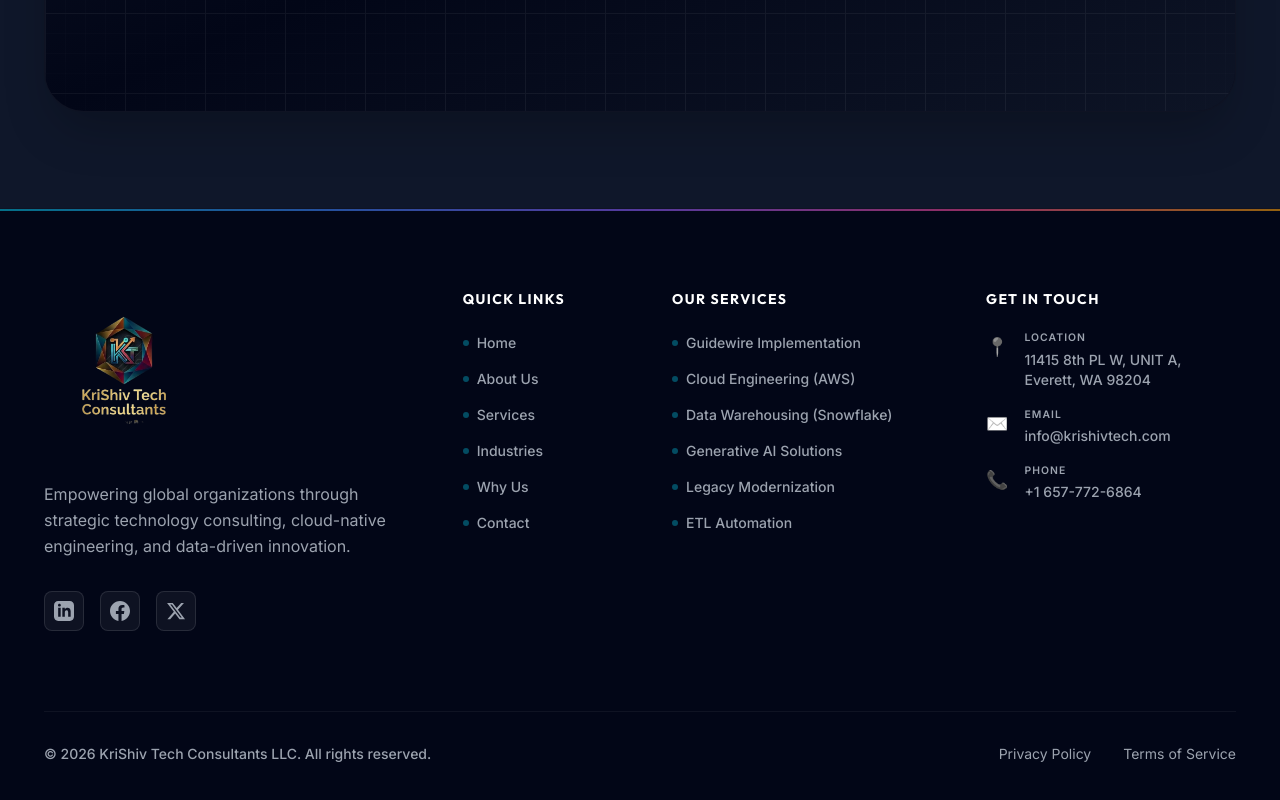
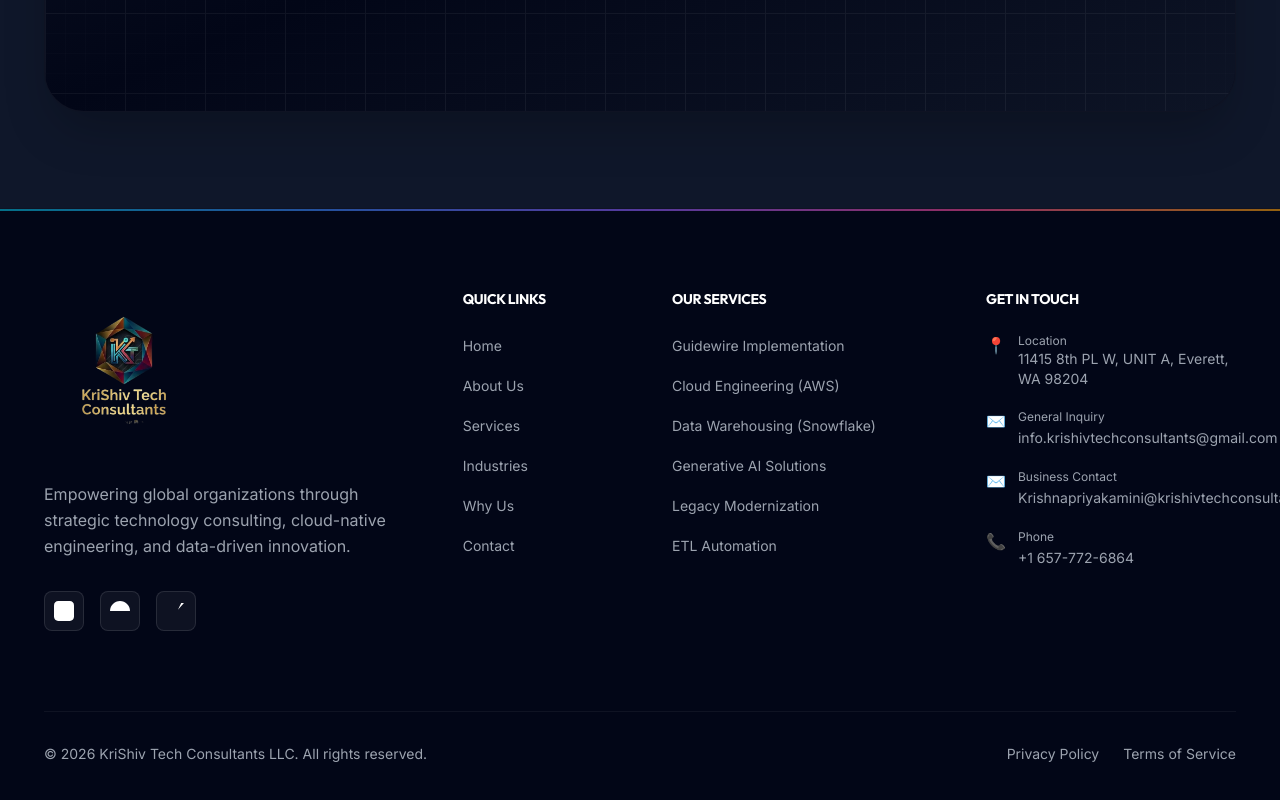
Before and after one commit to Yes1th/Krishiv, a React (Vite) app: page /contact in a window 1280 px wide. Shown: the part 3241-4041 px from the top of the page. Built offline with nearby package versions, Linux system fonts and the light colour scheme.

Commit message:
Update Footer.jsx

```diff
--- a/src/components/Footer.jsx
+++ b/src/components/Footer.jsx
@@ -24,34 +24,47 @@ export default function Footer() {
 
   return (
     <footer className="relative bg-bg-dark border-t border-white/5 overflow-hidden">
-      {/* Signature Gradient Top Border */}
+      {/* Top Border */}
       <div className="absolute top-0 left-0 w-full h-[2px] bg-brand opacity-60"></div>
 
       <div className="container mx-auto px-6 py-20">
         <div className="grid grid-cols-1 md:grid-cols-2 lg:grid-cols-12 gap-12 lg:gap-16">
-          {/* Brand & Social */}
+
+          {/* Brand */}
           <div className="lg:col-span-4 flex flex-col gap-8 items-start">
             <Link to="/" className="flex items-center gap-4 group -ml-4 lg:-ml-16">
-              <img src={logo} alt="KriShiv Tech Logo" className="h-40 w-auto object-contain transition-transform hover:scale-105" />
+              <img src={logo} alt="KriShiv Tech Logo" className="h-40 w-auto object-contain hover:scale-105 transition-transform" />
             </Link>
 
             <p className="text-text-muted text-base leading-relaxed max-w-sm">
               Empowering global organizations through strategic technology consulting, cloud-native engineering, and data-driven innovation.
             </p>
 
+            {/* Social Icons */}
             <div className="flex items-center gap-4">
               {[
-                { label: 'LinkedIn', icon: 'M19 0h-14c-2.761 0-5 2.239-5 5v14c0 2.761 2.239 5 5 5h14c2.762 0 5-2.239 5-5v-14c0-2.761-2.238-5-5-5zm-11 19h-3v-11h3v11zm-1.5-12.268c-.966 0-1.75-.79-1.75-1.764s.784-1.764 1.75-1.764 1.75.79 1.75 1.764-.783 1.764-1.75 1.764zm13.5 12.268h-3v-5.604c0-3.368-4-3.113-4 0v5.604h-3v-11h3v1.765c1.396-2.586 7-2.777 7 2.476v6.759z', href: 'https://www.linkedin.com/company/krishiv-tech-consultants-llc/about/?viewAsMember=true' },
-                { label: 'Facebook', icon: 'M24 12.073c0-6.627-5.373-12-12-12s-12 5.373-12 12c0 5.99 4.388 10.954 10.125 11.854v-8.385H7.078v-3.47h3.047V9.43c0-3.007 1.792-4.669 4.533-4.669 1.312 0 2.686.235 2.686.235v2.953H15.83c-1.491 0-1.956.925-1.956 1.874v2.25h3.328l-.532 3.47h-2.796v8.385C19.612 23.027 24 18.062 24 12.073z', href: '#' },
-                { label: 'X', icon: 'M18.244 2.25h3.308l-7.227 8.26 8.502 11.24H16.17l-5.214-6.817L4.99 21.75H1.68l7.73-8.835L1.254 2.25H8.08l4.713 6.231zm-1.161 17.52h1.833L7.084 4.126H5.117z', href: '#' }
+                {
+                  label: 'LinkedIn',
+                  icon: 'M19 0h-14c-2.761 0-5 2.239-5 5v14c0 2.761 2.239 5 5 5h14c2.762 0 5-2.239 5-5v-14c0-2.761-2.238-5-5-5z',
+                  href: 'https://www.linkedin.com/company/krishiv-tech-consultants-llc/about/?viewAsMember=true'
+                },
+                {
+                  label: 'Facebook',
+                  icon: 'M24 12.073c0-6.627-5.373-12-12-12s-12 5.373-12 12',
+                  href: '#'
+                },
+                {
+                  label: 'X',
+                  icon: 'M18.244 2.25h3.308l-7.227 8.26',
+                  href: '#'
+                }
               ].map((social) => (
                 <a
                   key={social.label}
                   href={social.href}
                   target={social.href !== '#' ? "_blank" : undefined}
                   rel={social.href !== '#' ? "noopener noreferrer" : undefined}
-                  className="w-10 h-10 rounded-lg bg-white/5 border border-white/10 flex items-center justify-center text-text-muted transition-all duration-300 hover:bg-accent-cyan/10 hover:border-accent-cyan/40 hover:text-accent-cyan hover:-translate-y-1"
-                  aria-label={social.label}
+                  className="w-10 h-10 rounded-lg bg-white/5 border border-white/10 flex items-center justify-center hover:bg-accent-cyan/10 hover:text-accent-cyan transition"
                 >
                   <svg width="20" height="20" viewBox="0 0 24 24" fill="currentColor">
                     <path d={social.icon} />
@@ -63,12 +76,11 @@ export default function Footer() {
 
           {/* Quick Links */}
           <div className="lg:col-span-2 flex flex-col gap-6">
-            <h4 className="font-heading font-bold text-sm text-white uppercase tracking-[0.1em]">Quick Links</h4>
+            <h4 className="text-white text-sm font-bold uppercase">Quick Links</h4>
             <ul className="flex flex-col gap-4">
               {quickLinks.map((link) => (
                 <li key={link.path}>
-                  <Link to={link.path} className="text-text-muted text-sm font-medium transition-colors hover:text-accent-cyan flex items-center gap-2 group">
-                    <span className="w-1.5 h-1.5 rounded-full bg-accent-cyan/40 group-hover:bg-accent-cyan transition-colors"></span>
+                  <Link to={link.path} className="text-text-muted hover:text-accent-cyan text-sm">
                     {link.label}
                   </Link>
                 </li>
@@ -78,12 +90,11 @@ export default function Footer() {
 
           {/* Services */}
           <div className="lg:col-span-3 flex flex-col gap-6">
-            <h4 className="font-heading font-bold text-sm text-white uppercase tracking-[0.1em]">Our Services</h4>
+            <h4 className="text-white text-sm font-bold uppercase">Our Services</h4>
             <ul className="flex flex-col gap-4">
               {services.map((service) => (
                 <li key={service}>
-                  <Link to="/services" className="text-text-muted text-sm font-medium transition-colors hover:text-accent-cyan flex items-center gap-2 group">
-                    <span className="w-1.5 h-1.5 rounded-full bg-accent-cyan/40 group-hover:bg-accent-cyan transition-colors"></span>
+                  <Link to="/services" className="text-text-muted hover:text-accent-cyan text-sm">
                     {service}
                   </Link>
                 </li>
@@ -91,41 +102,72 @@ export default function Footer() {
             </ul>
           </div>
 
-          {/* Contact Info */}
+          {/* Contact */}
           <div className="lg:col-span-3 flex flex-col gap-6">
-            <h4 className="font-heading font-bold text-sm text-white uppercase tracking-[0.1em]">Get In Touch</h4>
+            <h4 className="text-white text-sm font-bold uppercase">Get In Touch</h4>
+
             <div className="flex flex-col gap-5">
-              {[
-                { label: 'Location', value: '11415 8th PL W, UNIT A, Everett, WA 98204', icon: '📍' },
-                { label: 'Email', value: 'info@krishivtech.com', icon: '✉️', isLink: true, href: 'mailto:info@krishivtech.com' },
-                { label: 'Phone', value: '+1 657-772-6864', icon: '📞', isLink: true, href: 'tel:+16577726864' }
-              ].map((item) => (
-                <div key={item.label} className="flex items-start gap-4">
-                  <span className="text-lg grayscale group-hover:grayscale-0 transition-all">{item.icon}</span>
-                  <div className="flex flex-col gap-0.5">
-                    <span className="text-[0.65rem] font-bold text-text-muted uppercase tracking-widest leading-none mb-1">{item.label}</span>
-                    {item.isLink ? (
-                      <a href={item.href} className="text-text-muted text-sm font-medium transition-colors hover:text-accent-cyan">
-                        {item.value}
-                      </a>
-                    ) : (
-                      <span className="text-text-muted text-sm font-medium">{item.value}</span>
-                    )}
-                  </div>
+
+              {/* Location */}
+              <div className="flex gap-3">
+                <span>📍</span>
+                <div>
+                  <p className="text-xs text-text-muted">Location</p>
+                  <p className="text-sm text-text-muted">11415 8th PL W, UNIT A, Everett, WA 98204</p>
                 </div>
-              ))}
+              </div>
+
+              {/* Email 1 */}
+              <div className="flex gap-3">
+                <span>✉️</span>
+                <div>
+                  <p className="text-xs text-text-muted">General Inquiry</p>
+                  <a href="mailto:info.krishivtechconsultants@gmail.com" className="text-sm text-text-muted hover:text-accent-cyan">
+                    info.krishivtechconsultants@gmail.com
+                  </a>
+                </div>
+              </div>
+
+              {/* Email 2 */}
+              <div className="flex gap-3">
+                <span>✉️</span>
+                <div>
+                  <p className="text-xs text-text-muted">Business Contact</p>
+                  <a href="mailto:Krishnapriyakamini@krishivtechconsultants.com" className="text-sm text-text-muted hover:text-accent-cyan">
+                    Krishnapriyakamini@krishivtechconsultants.com
+                  </a>
+                </div>
+              </div>
+
+              {/* Phone */}
+              <div className="flex gap-3">
+                <span>📞</span>
+                <div>
+                  <p className="text-xs text-text-muted">Phone</p>
+                  <a href="tel:+16577726864" className="text-sm text-text-muted hover:text-accent-cyan">
+                    +1 657-772-6864
+                  </a>
+                </div>
+              </div>
+
             </div>
           </div>
+
         </div>
 
-        {/* Bottom Bar */}
-        <div className="mt-20 pt-8 border-t border-white/5 flex flex-col md:flex-row items-center justify-between gap-6">
-          <p className="text-text-muted text-sm font-medium">
+        {/* Bottom */}
+        <div className="mt-20 pt-8 border-t border-white/5 flex flex-col md:flex-row justify-between items-center">
+          <p className="text-sm text-text-muted">
             © {year} KriShiv Tech Consultants LLC. All rights reserved.
           </p>
-          <div className="flex items-center gap-8">
-            <Link to="/privacy" className="text-text-muted text-sm hover:text-accent-cyan transition-colors">Privacy Policy</Link>
-            <Link to="/terms" className="text-text-muted text-sm hover:text-accent-cyan transition-colors">Terms of Service</Link>
+
+          <div className="flex gap-6">
+            <Link to="/privacy" className="text-sm text-text-muted hover:text-accent-cyan">
+              Privacy Policy
+            </Link>
+            <Link to="/terms" className="text-sm text-text-muted hover:text-accent-cyan">
+              Terms of Service
+            </Link>
           </div>
         </div>
       </div>
```
